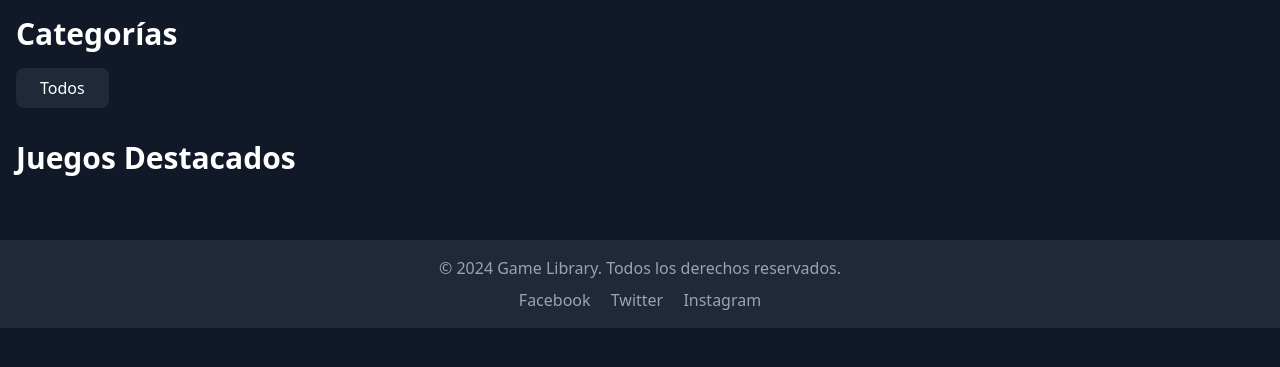
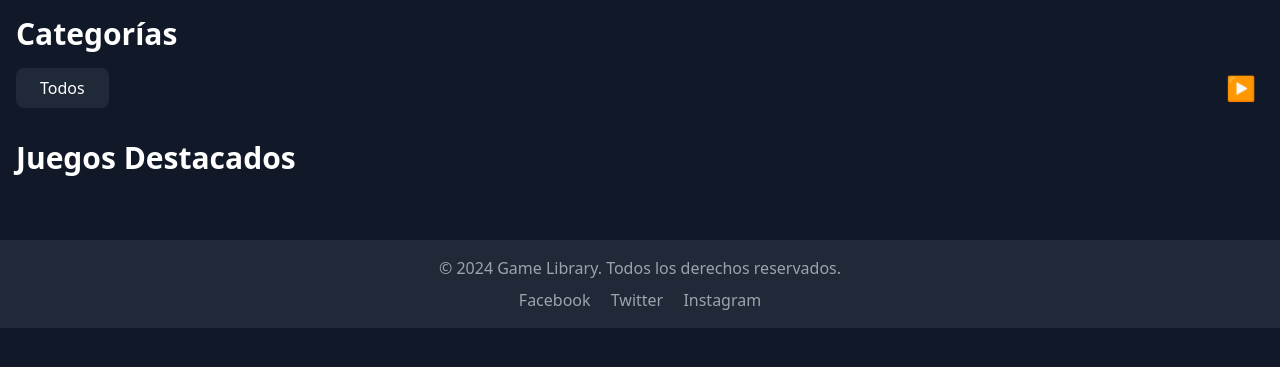
Before and after one commit to RNatsuki/Proyecto-pw-II-U3, a Node project: template src/views/index.hbs in a window 1280 px wide. Shown: the part 82-449 px from the top of the page. Run offline with Node 20 templates, Linux system fonts and the light colour scheme; the template is opened without the code that fills it, so the values that code supplies are empty.

Commit message:
Refactor styles and add login functionality

```diff
--- a/public/styles/app.css
+++ b/public/styles/app.css
@@ -532,6 +532,18 @@ video {
     max-width: 1536px;
   }
 }
+.absolute {
+  position: absolute;
+}
+.relative {
+  position: relative;
+}
+.right-2 {
+  right: 0.5rem;
+}
+.top-1\/2 {
+  top: 50%;
+}
 .mx-2 {
   margin-left: 0.5rem;
   margin-right: 0.5rem;
@@ -609,6 +621,10 @@ video {
 .flex-grow {
   flex-grow: 1;
 }
+.-translate-y-1\/2 {
+  --tw-translate-y: -50%;
+  transform: translate(var(--tw-translate-x), var(--tw-translate-y)) rotate(var(--tw-rotate)) skewX(var(--tw-skew-x)) skewY(var(--tw-skew-y)) scaleX(var(--tw-scale-x)) scaleY(var(--tw-scale-y));
+}
 .transform {
   transform: translate(var(--tw-translate-x), var(--tw-translate-y)) rotate(var(--tw-rotate)) skewX(var(--tw-skew-x)) skewY(var(--tw-skew-y)) scaleX(var(--tw-scale-x)) scaleY(var(--tw-scale-y));
 }
@@ -646,12 +662,18 @@ video {
   margin-right: calc(1rem * var(--tw-space-x-reverse));
   margin-left: calc(1rem * calc(1 - var(--tw-space-x-reverse)));
 }
+.overflow-x-auto {
+  overflow-x: auto;
+}
 .overflow-y-auto {
   overflow-y: auto;
 }
 .truncate {
   overflow: hidden;
   text-overflow: ellipsis;
+  white-space: nowrap;
+}
+.whitespace-nowrap {
   white-space: nowrap;
 }
 .rounded {
--- a/src/controllers/GamesController.ts
+++ b/src/controllers/GamesController.ts
@@ -52,7 +52,6 @@ export async function showGame(req: Request, res: Response) {
   const relatedGames = await sequelize.query(`
     SELECT * FROM Games WHERE tags LIKE '%${categories[0]}%' AND id != ${id} LIMIT 3
     `);
-
   res.render("game", {
     title: gameData.title,
     game: gameData,
@@ -73,17 +72,20 @@ export async function addGame(req: Request, res: Response) {
     //@ts-ignore
     const zip = req.files["zip"][0].filename;
 
+    //tags
+    const arrayTags = JSON.parse(JSON.stringify(tags)).split(",");
     try {
       await GameModel.create({
         title,
         description,
-        tags,
+        tags: arrayTags,
         img,
         fileName: zip,
       });
 
       res.redirect("/");
     } catch (error) {
+      console.log(error);
       res.status(400).send("Error al crear el juego");
     }
   });
--- a/src/views/game.hbs
+++ b/src/views/game.hbs
@@ -16,7 +16,7 @@
         <h2 class="text-2xl font-bold mt-4">Description</h2>
         <p class="mt-2">{{game.description}}</p>
         <a
-          href="/download/{{game.id}}"
+          href="/public/games/{{game.fileName}}"
           class="mt-4 inline-block bg-green-500 hover:bg-green-700 text-white font-bold py-2 px-4 rounded transition duration-300"
         >
           Descargar Juego
--- a/src/views/index.hbs
+++ b/src/views/index.hbs
@@ -5,8 +5,9 @@
     <!-- Sección de Categorías -->
     <div class="mb-8">
       <h2 class="text-3xl font-bold mb-4">Categorías</h2>
+      <div class="relative">
+        <div class="overflow-x-auto whitespace-nowrap draggable">
           <div class="flex space-x-4">
-
             <a
               class="category-link bg-gray-800 p-2 rounded-lg cursor-pointer hover:bg-gray-700 transition duration-300 ease-in-out"
               href="/"
@@ -24,8 +25,13 @@
             {{/each}}
           </div>
         </div>
+        <div class="scroll-indicator absolute right-2 top-1/2 transform -translate-y-1/2">
+          &#9654; <!-- Flecha a la derecha -->
+        </div>
+      </div>
+    </div>
 
-    <!-- Sección de Juegos Destacados -->
+    <!-- El resto del código permanece sin cambios -->
     <div class="mb-8">
       <h2 class="text-3xl font-bold mb-4">Juegos Destacados</h2>
       <div class="grid grid-cols-1 sm:grid-cols-2 md:grid-cols-3 lg:grid-cols-4 gap-6">
@@ -87,4 +93,56 @@
       link.classList.add('bg-blue-700', 'text-white');
     }
   });
+
+  // Funcionalidad de arrastre
+  const draggable = document.querySelector('.draggable');
+  let isDown = false;
+  let startX;
+  let scrollLeft;
+
+  draggable.addEventListener('mousedown', (e) => {
+    isDown = true;
+    startX = e.pageX - draggable.offsetLeft;
+    scrollLeft = draggable.scrollLeft;
+  });
+
+  draggable.addEventListener('mouseleave', () => {
+    isDown = false;
+  });
+
+  draggable.addEventListener('mouseup', () => {
+    isDown = false;
+  });
+
+  draggable.addEventListener('mousemove', (e) => {
+    if (!isDown) return; // Si no se está arrastrando
+    e.preventDefault();
+    const x = e.pageX - draggable.offsetLeft;
+    const walk = (x - startX) * 2; // Ajusta la velocidad de desplazamiento
+    draggable.scrollLeft = scrollLeft - walk;
+  });
 </script>
+
+<style>
+  /* CSS para ocultar la barra de desplazamiento */
+  .overflow-x-auto::-webkit-scrollbar {
+    display: none; /* Ocultar barra para WebKit (Chrome, Safari) */
+  }
+
+  .overflow-x-auto {
+    -ms-overflow-style: none; /* Ocultar barra para Internet Explorer y Edge */
+    scrollbar-width: none; /* Ocultar barra para Firefox */
+  }
+
+  /* Evitar selección de texto */
+  .draggable, .category-link {
+    user-select: none; /* No permitir selección */
+  }
+
+  /* Estilo para el indicador de scroll */
+  .scroll-indicator {
+    font-size: 24px; /* Tamaño de la flecha */
+    color: gray; /* Color de la flecha */
+    pointer-events: none; /* No permitir interacción */
+  }
+</style>
```
Also changed, not shown: public/images/1728090834318-stardew.png (deleted), 1 other file. Lines whose indentation alone changed are shown as unchanged.
